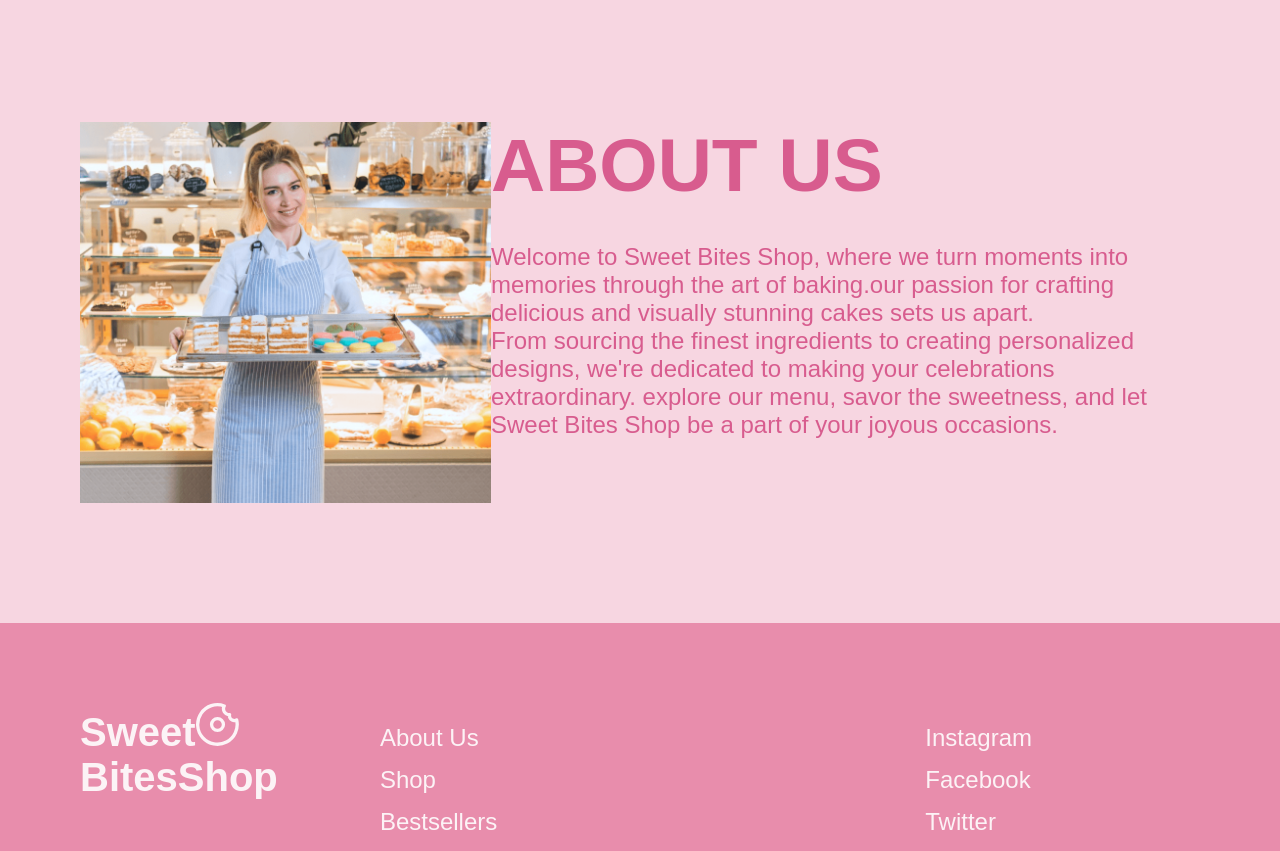
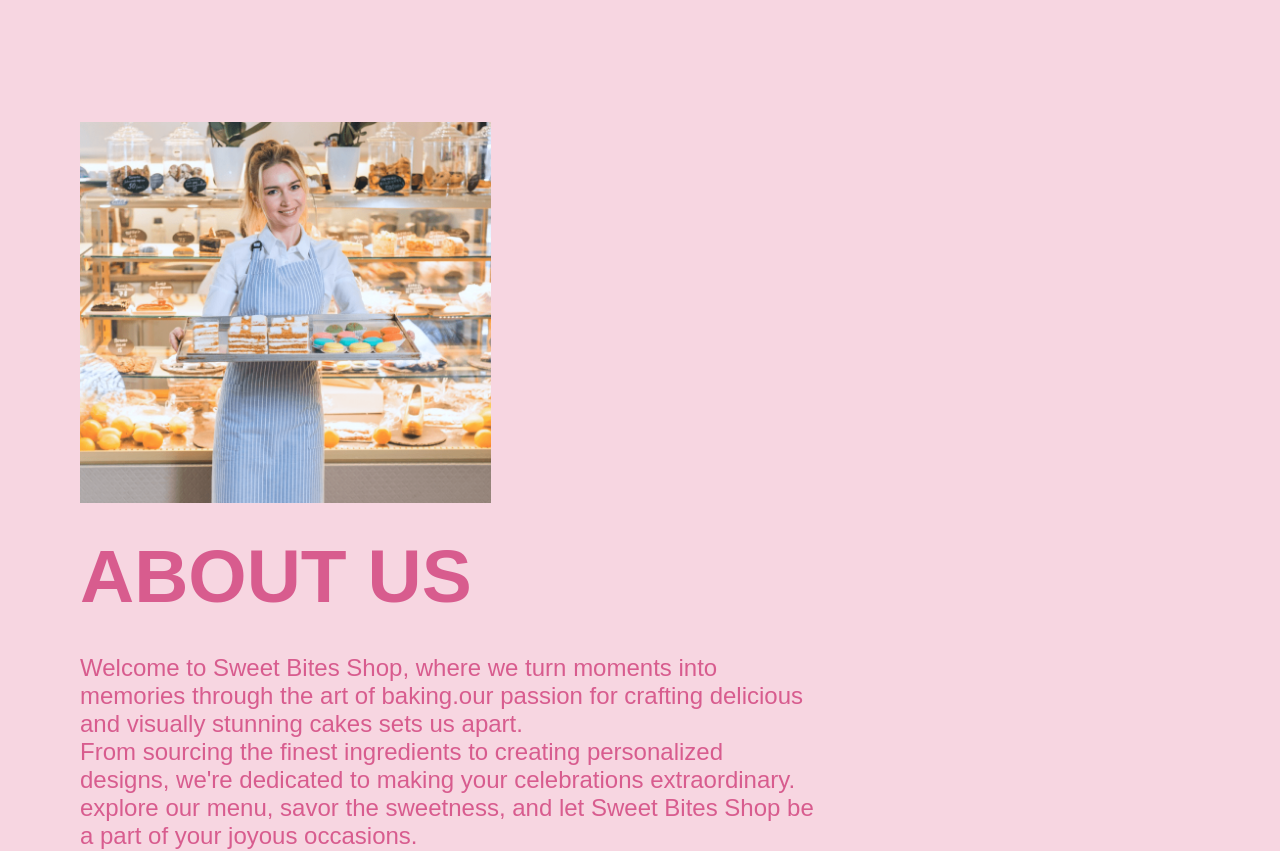
Before and after one commit to IvanTymoshchuk/SweetBitesShop, a React (Create React App) app: page / in a window 1280 px wide. Shown: the part 1782-2633 px from the top of the page. Built offline with nearby package versions, Linux system fonts and the light colour scheme; a web font is replaced by a local one.

Commit message:
Update About.styled.js

```diff
--- a/src/components/About/About.styled.js
+++ b/src/components/About/About.styled.js
@@ -30,7 +30,7 @@
 
 export const Wraper = styled.div`
   ${display.flexSpace}
-  ${mq.maxTablet} {
+  ${mq.maxDesktop} {
     flex-direction: column;
   }
 `;
```
